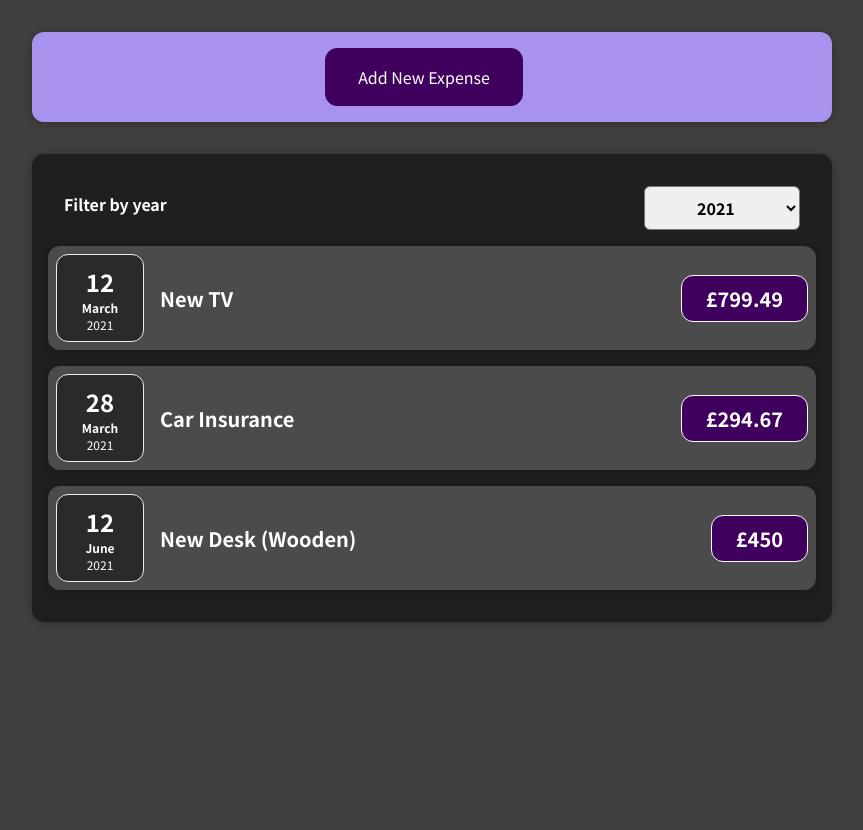
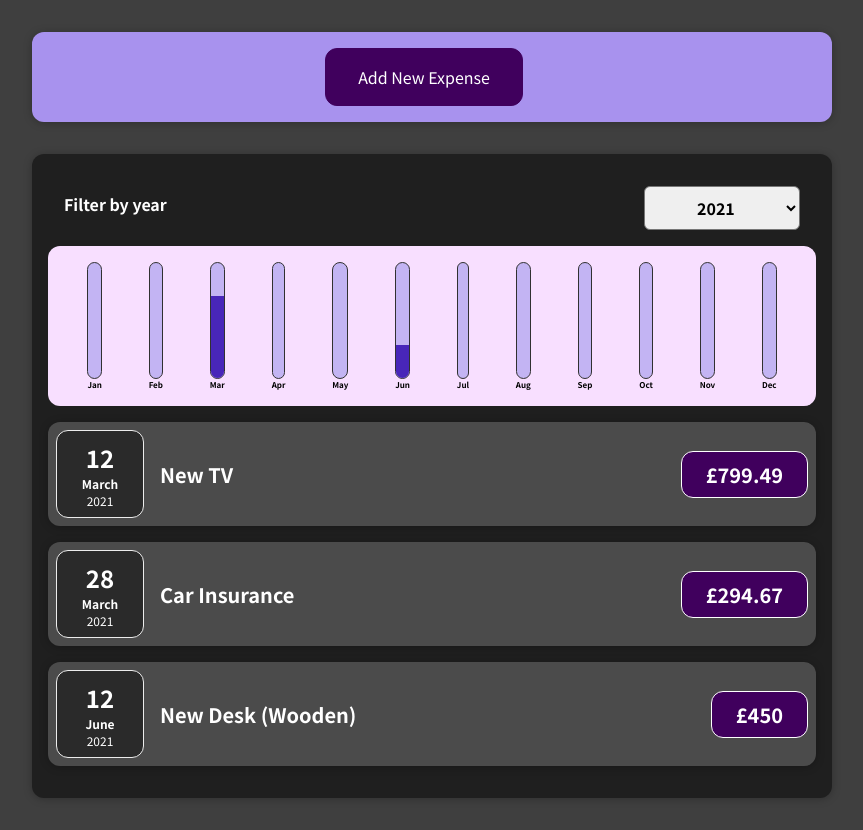
Before and after one commit to Cindywritescode/react-expense-tracker, a React (Create React App) app: page / in a window 1280 px wide. Shown: the whole page, without its empty margins (208-1071 px from the left). Before the commit the page ends 800 px from the top, so only its background shows below. Built offline with nearby package versions, Linux system fonts and the light colour scheme.

Commit message:
add expense chart

```diff
--- /dev/null
+++ b/src/components/Chart/Chart.css
@@ -0,0 +1,9 @@
+.chart {
+  padding: 1rem;
+  border-radius: 12px;
+  background-color: #f8dfff;
+  text-align: center;
+  display: flex;
+  justify-content: space-around;
+  height: 10rem;
+}
--- /dev/null
+++ b/src/components/Chart/Chart.js
@@ -0,0 +1,25 @@
+import React from 'react';
+import ChartBar from './ChartBar';
+
+import './Chart.css';
+
+const Chart = ({
+  dataPoints
+}) => {
+  const total = dataPoints.map(dataPoint => dataPoint.value).reduce((a, b) => a + b, 0);
+
+  return (
+    <div className="chart">
+      {dataPoints.map((dataPoint, i) =>
+        <ChartBar
+          key={i}
+          value={dataPoint.value}
+          maxValue={total}
+          label={dataPoint.label}
+        />
+      )}
+    </div>
+  );
+};
+
+export default Chart;
--- /dev/null
+++ b/src/components/Chart/ChartBar.css
@@ -0,0 +1,30 @@
+.chart-bar {
+  height: 100%;
+  display: flex;
+  flex-direction: column;
+  align-items: center;
+}
+
+.chart-bar__inner {
+  height: 100%;
+  width: 100%;
+  border: 1px solid #313131;
+  border-radius: 12px;
+  background-color: #c3b4f3;
+  overflow: hidden;
+  display: flex;
+  flex-direction: column;
+  justify-content: flex-end;
+}
+
+.chart-bar__fill {
+  background-color: #4826b9;
+  width: 100%;
+  transition: all 0.5s ease-in-out;
+}
+
+.chart-bar__label {
+  font-weight: bold;
+  font-size: 0.5rem;
+  text-align: center;
+}
--- /dev/null
+++ b/src/components/Chart/ChartBar.js
@@ -0,0 +1,30 @@
+import React from 'react';
+
+import './ChartBar.css';
+
+
+const ChartBar = ({
+  maxValue,
+  value,
+  label
+}) => {
+  let barFillHeight = '0%';
+
+  if (maxValue > 0) {
+    barFillHeight = Math.round((value / maxValue) * 100) + '%';
+  }
+
+  return (
+    <div className="chart-bar">
+      <div className="chart-bar__inner">
+        <div
+          className="chart-bar__fill"
+          style={{ height: barFillHeight }}>
+        </div>
+      </div>
+      <div className="chart-bar__label">{label}</div>
+    </div>
+  );
+};
+
+export default ChartBar;
--- /dev/null
+++ b/src/components/Expenses/ExpenseChart.js
@@ -0,0 +1,30 @@
+import React from 'react';
+import Chart from '../Chart/Chart';
+
+const ExpenseChart = ({
+  expenses
+}) => {
+  const chartDataPoints = [
+    { label: 'Jan', value: 0 },
+    { label: 'Feb', value: 0 },
+    { label: 'Mar', value: 0 },
+    { label: 'Apr', value: 0 },
+    { label: 'May', value: 0 },
+    { label: 'Jun', value: 0 },
+    { label: 'Jul', value: 0 },
+    { label: 'Aug', value: 0 },
+    { label: 'Sep', value: 0 },
+    { label: 'Oct', value: 0 },
+    { label: 'Nov', value: 0 },
+    { label: 'Dec', value: 0 },
+  ];
+
+  for (const expense of expenses) {
+    const expenseMonth = expense.date.getMonth();
+    chartDataPoints[expenseMonth].value += expense.amount;
+  }
+
+  return <Chart dataPoints={chartDataPoints}/>;
+};
+
+export default ExpenseChart;
--- a/src/components/Expenses/Expenses.js
+++ b/src/components/Expenses/Expenses.js
@@ -4,6 +4,7 @@ import Card from '../UI/Card';
 import ExpensesFilter from './ExpensesFilter';
 import ExpensesList from './ExpensesList';
 import './Expenses.css';
+import ExpenseChart from './ExpenseChart';
 
 const Expenses = (props) => {
   const [filteredYear, setFilteredYear] = useState('2021');
@@ -13,7 +14,7 @@ const Expenses = (props) => {
   };
 
   const filteredExpenses = props.items.filter(expense => {
-    return expense.date.getFullYear() === parseInt(filteredYear);
+    return filteredYear === 'all' || expense.date.getFullYear() === parseInt(filteredYear);
   });
 
 
@@ -23,6 +24,7 @@ const Expenses = (props) => {
         selected={filteredYear}
         onChangeFilter={filterChangeHandler}
       />
+      <ExpenseChart expenses={filteredExpenses}/>
       <ExpensesList items={filteredExpenses}/>
     </Card>
   );
--- a/src/components/Expenses/ExpensesFilter.js
+++ b/src/components/Expenses/ExpensesFilter.js
@@ -15,6 +15,7 @@ const ExpensesFilter = ({
       <div className="expenses-filter__control">
         <label>Filter by year</label>
         <select value={selected} onChange={dropdownChangeHandler}>
+          <option value="all">All</option>
           <option value="2022">2022</option>
           <option value="2021">2021</option>
           <option value="2020">2020</option>
--- a/src/components/NewExpense/ExpenseForm.js
+++ b/src/components/NewExpense/ExpenseForm.js
@@ -49,7 +49,7 @@ const ExpenseForm = ({
 
     const expenseData = {
       title: enteredTitle,
-      amount: enteredAmount,
+      amount: parseFloat(enteredAmount),
       date: new Date(enteredDate)
     };
 
```
